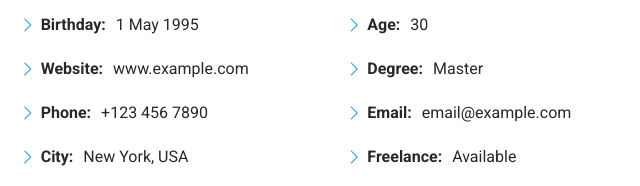
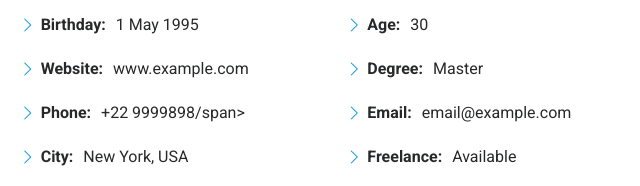
Before and after one commit to diuliander/portfolio, a plain HTML site: page index.html in a window 1280 px wide. Shown: the part 1166-1352 px from the top of the page, 619-1259 px from the left. Drawn offline with Linux system fonts and the light colour scheme.

Commit message:
Correção de número de telefone

```diff
--- a/index.html
+++ b/index.html
@@ -129,7 +129,7 @@
                 <ul>
                   <li><i class="bi bi-chevron-right"></i> <strong>Birthday:</strong> <span>1 May 1995</span></li>
                   <li><i class="bi bi-chevron-right"></i> <strong>Website:</strong> <span>www.example.com</span></li>
-                  <li><i class="bi bi-chevron-right"></i> <strong>Phone:</strong> <span>+123 456 7890</span></li>
+                  <li><i class="bi bi-chevron-right"></i> <strong>Phone:</strong> <span>+22 9999898/span></li>
                   <li><i class="bi bi-chevron-right"></i> <strong>City:</strong> <span>New York, USA</span></li>
                 </ul>
               </div>
```
